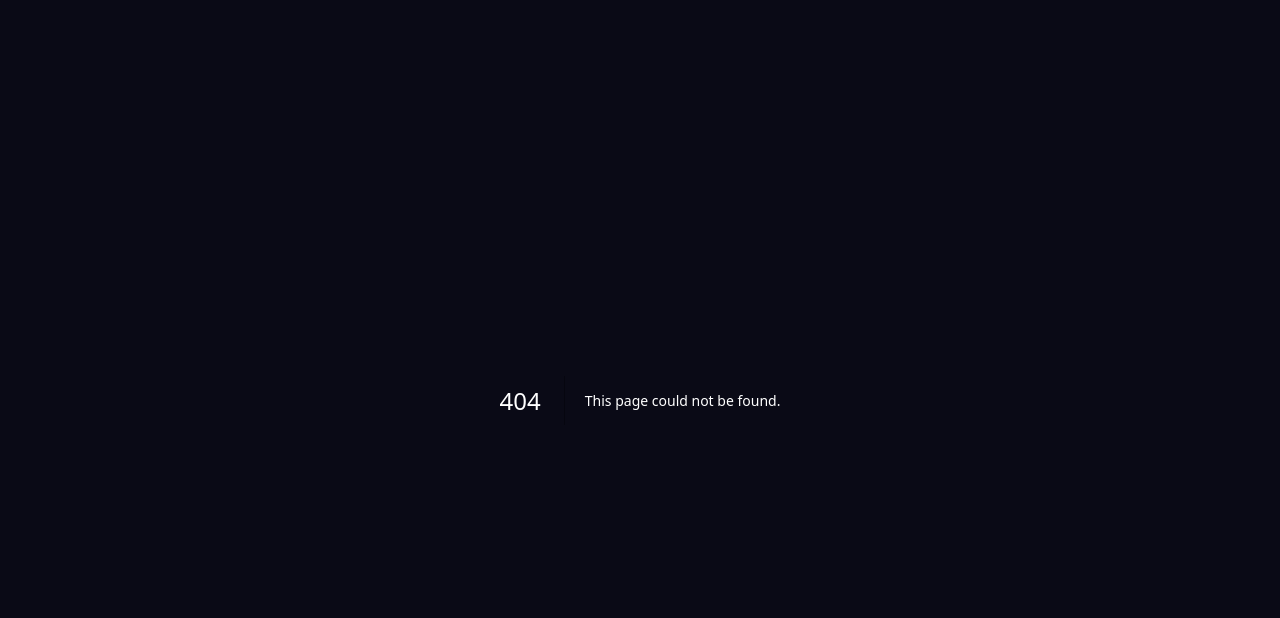
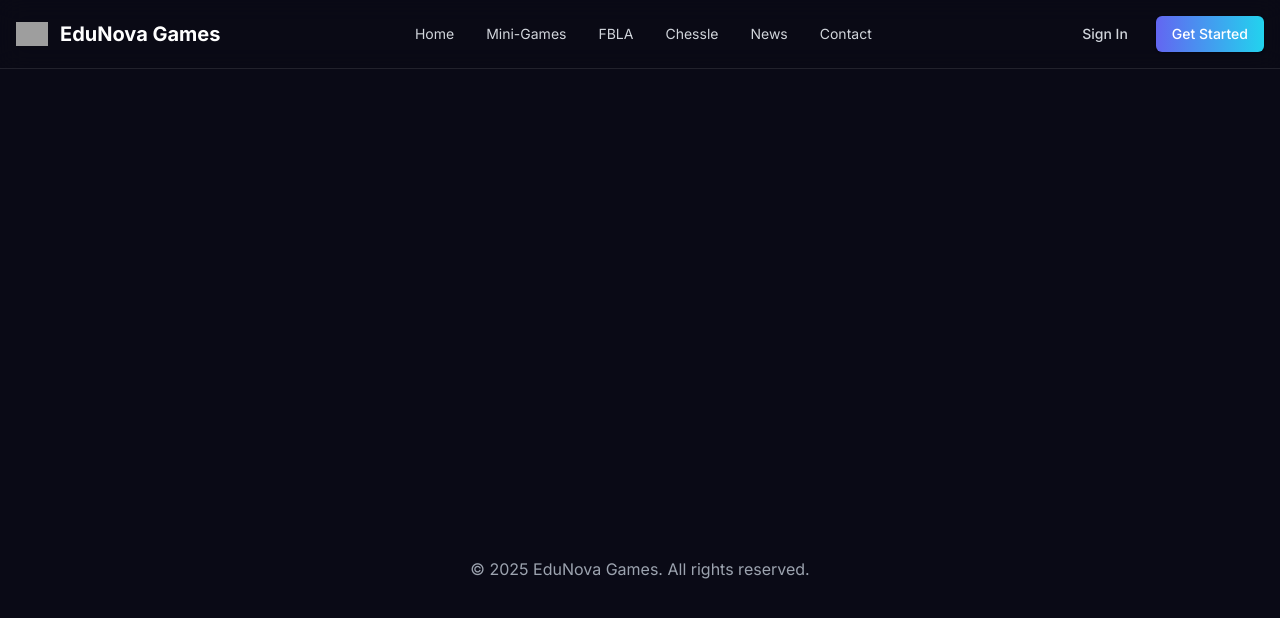
Before and after one commit to EduNova-Team/edunovagames-website, a Next.js app: page /chessle in a window 1280 px wide. Before the commit this address had no page. Shown: the top 618 px of the page. Built offline with nearby package versions, Linux system fonts and the light colour scheme; grey boxes are pictures that could not be loaded.

Commit message:
finished adding chessle

```diff
--- /dev/null
+++ b/src/app/chessle/page.tsx
@@ -0,0 +1,12 @@
+import Header from "@/components/Header";
+import Footer from "@/components/Footer";
+
+export default function ChesslePage() {
+  return (
+    <div className="min-h-screen bg-[#0A0A16]">
+      <Header />
+      <main className="pt-24 pb-32 min-h-[60vh]" />
+      <Footer />
+    </div>
+  );
+}
--- a/src/components/Header.tsx
+++ b/src/components/Header.tsx
@@ -80,6 +80,13 @@ export default function Header() {
               className="text-sm text-gray-300 hover:text-white transition-colors relative group"
             >
               FBLA
+              <span className="absolute -bottom-1 left-0 w-0 h-0.5 bg-gradient-to-r from-[#6366F1] to-[#22D3EE] group-hover:w-full transition-all duration-300"></span>
+            </Link>
+            <Link
+              href="/chessle"
+              className="text-sm text-gray-300 hover:text-white transition-colors relative group"
+            >
+              Chessle
               <span className="absolute -bottom-1 left-0 w-0 h-0.5 bg-gradient-to-r from-[#6366F1] to-[#22D3EE] group-hover:w-full transition-all duration-300"></span>
             </Link>
             {/*<button
@@ -221,6 +228,13 @@ export default function Header() {
               >
                 FBLA
               </Link>
+              <Link
+                href="/chessle"
+                onClick={() => setIsMobileMenuOpen(false)}
+                className="block text-lg text-gray-300 hover:text-white transition-colors py-2"
+              >
+                Chessle
+              </Link>
               {/*<button
                 onClick={() => handleNavigation("/#services")}
                 className="block w-full text-left text-lg text-gray-300 hover:text-white transition-colors py-2"
```
